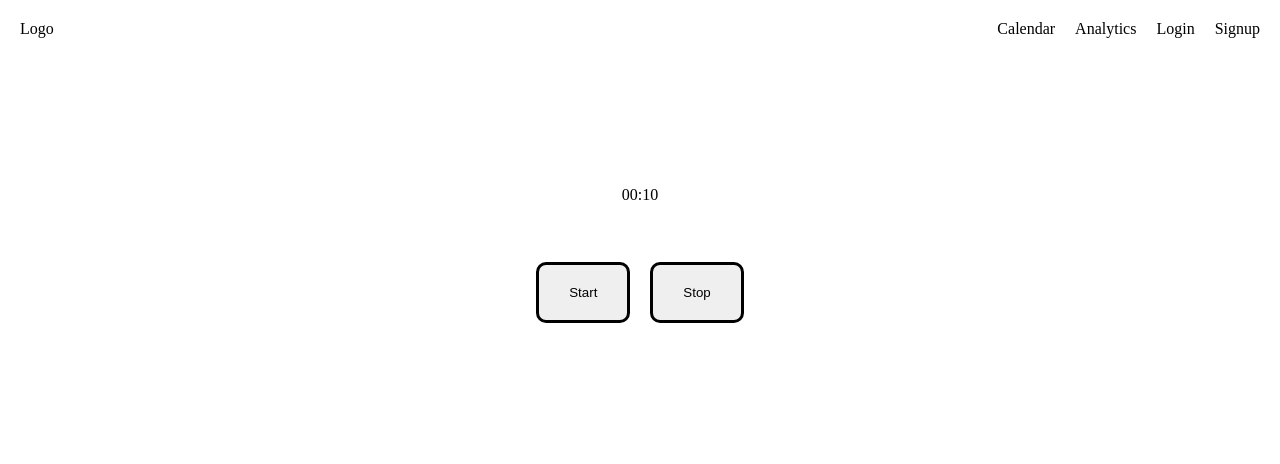
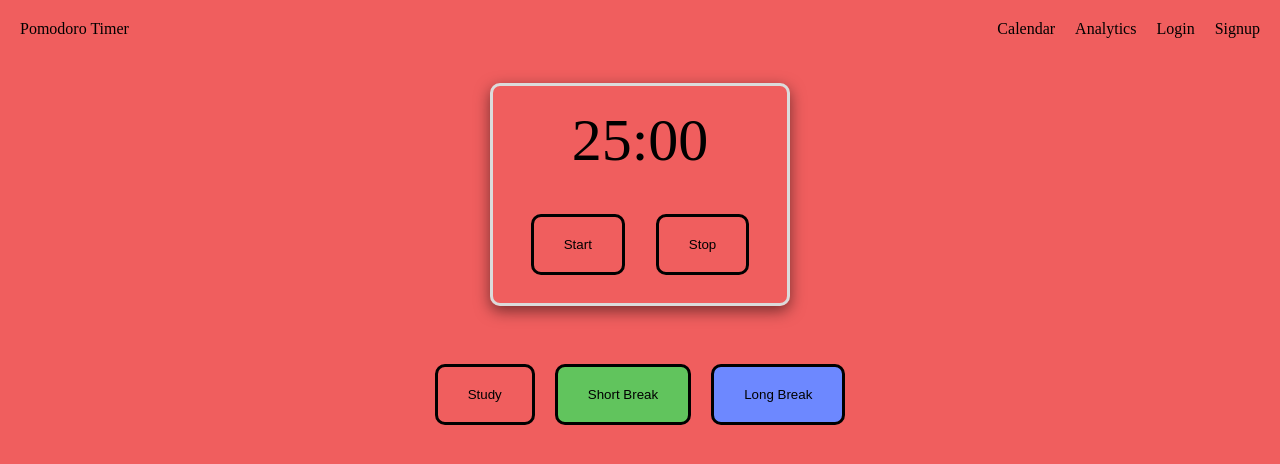
Before and after one commit to MaxPowerfulness/Pomodoro, a website built with webpack: page dist/index.html in a window 1280 px wide. Built offline with nearby package versions, Linux system fonts and the light colour scheme.

Commit message:
Added containers around timer

```diff
--- a/dist/index.html
+++ b/dist/index.html
@@ -1,16 +1,16 @@
 <!DOCTYPE html>
 <html lang="en">
   <head>
-    <meta charset="UTF-8">
-    <meta http-equiv="X-UA-Compatible" content="IE=edge">
-    <meta name="viewport" content="width=device-width, initial-scale=1.0">
+    <meta charset="UTF-8" />
+    <meta http-equiv="X-UA-Compatible" content="IE=edge" />
+    <meta name="viewport" content="width=device-width, initial-scale=1.0" />
     <title>Pomodoro</title>
-    <link href="../src/style.css" rel="stylesheet">
+    <link href="../src/style.css" rel="stylesheet" />
     <script src="index.bundle.js" defer></script>
   </head>
-<body>
+  <body class="studyTheme">
     <nav>
-        <p>Logo</p>
+      <p>Pomodoro Timer</p>
       <ul>
         <li>Calendar</li>
         <li>Analytics</li>
@@ -19,13 +19,22 @@
       </ul>
     </nav>
     <main>
-        <div id="timerContainer">
-            <span class="minutes">00</span><span>:</span><span class="seconds">10</span>
+      <div id="timer">
+        <div class="timerContainer">
+          <span class="minutes">25</span><span>:</span
+          ><span class="seconds">00</span>
         </div>
-        <div class="button-holder">
-            <button id="start">Start</button>
-            <button id="stop">Stop</button>
+        <div class="timerButtons">
+          <button id="start" class="studyTheme">Start</button>
+          <button id="stop" class="studyTheme">Stop</button>
+        </div>
+      </div>
+      <div id="studyButtons">
+        <button class="study studyTheme">Study</button>
+        <button class="shortBreak shortBreakTheme">Short Break</button>
+        <button class="longBreak longBreakTheme">Long Break</button>
       </div>
     </main>
+    <p class="quotes"></p>
   </body>
 </html>
```
Lines whose indentation alone changed are shown as unchanged.
